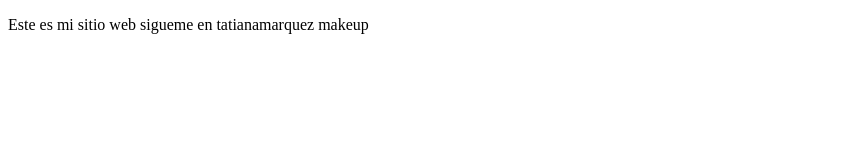
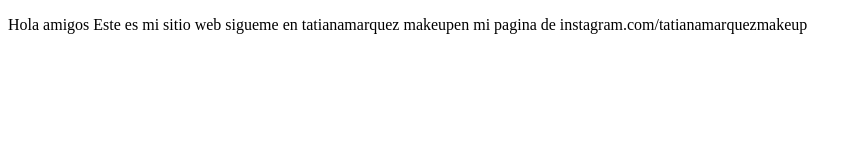
Before and after one commit to tatianamz98/proyectoDemoCursoPrework, a plain HTML site: page index.html in a window 1280 px wide. Shown: the whole page, without its empty margins (0-861 px from the left). Drawn offline with Linux system fonts and the light colour scheme.

Commit message:
cambios agregamos sitio de instagram

```diff
--- a/index.html
+++ b/index.html
@@ -7,7 +7,8 @@
     <title>HOLA</title>
 </head>
 <body><P>
-    Este es mi sitio web sigueme en tatianamarquez makeup
+   Hola amigos  Este es mi sitio web sigueme en tatianamarquez makeupen mi pagina de instagram.com/tatianamarquezmakeup
+
 </P>
 
 </body>
```
